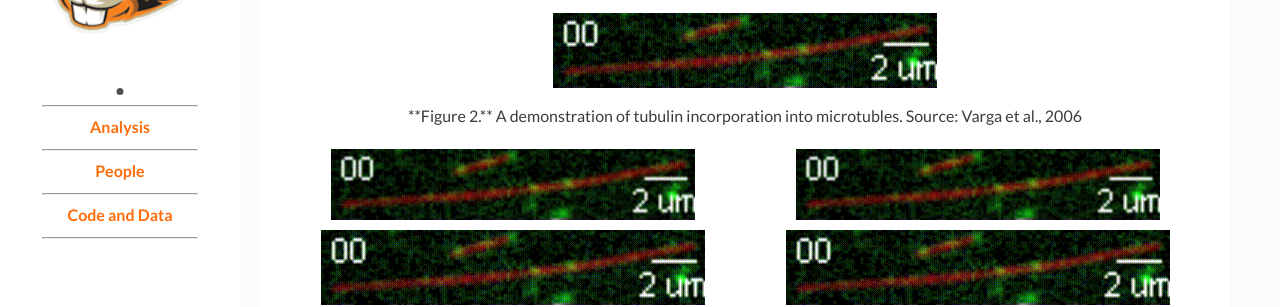
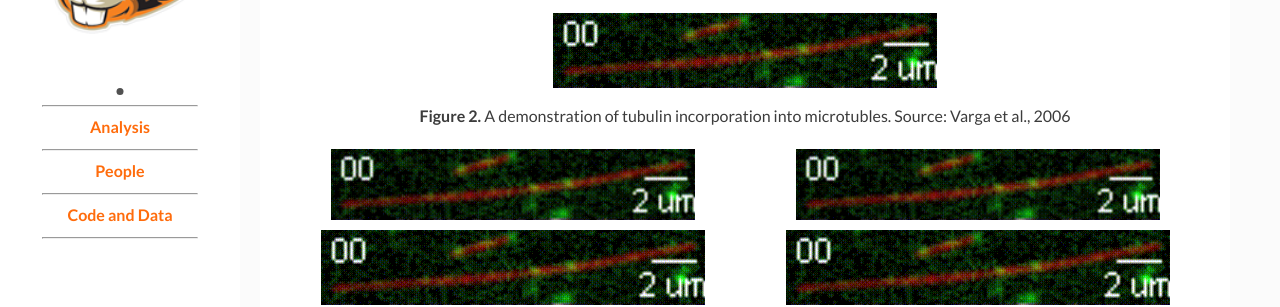
Before and after one commit to salvadorbuse/microtubule_website, a Jekyll site: the page built from page00_about.md, in a window 1280 px wide and 1400 px high, scrolled down 1525 px. Shown: the part 150-457 px from the top of the window. Built offline with Jekyll 4.4.1, drawn with Linux system fonts in a browser that asks for light colours; formulas are drawn with MathJax 3.

```diff
--- a/_data/about.yaml
+++ b/_data/about.yaml
@@ -30,7 +30,7 @@ Experimental Methods:  >
     <img style="display: block; margin: auto;" src="https://salvadorbuse.github.io//microtubule_website/assets/img/Varga2006microtubules.gif">
 
     <p style = "text-align: center;">
-        **Figure 2.** A demonstration of tubulin incorporation into microtubles. Source: Varga et al., 2006
+        <b>Figure 2.</b> A demonstration of tubulin incorporation into microtubles. Source: Varga et al., 2006
     </p>
 
     <style>
@@ -41,6 +41,12 @@ Experimental Methods:  >
     .column2 {
       float: left;
       width: 50%;
+      padding: 5px;
+    }
+
+    .column3 {
+      float: left;
+      width: 33.33%;
       padding: 5px;
     }
 
```
